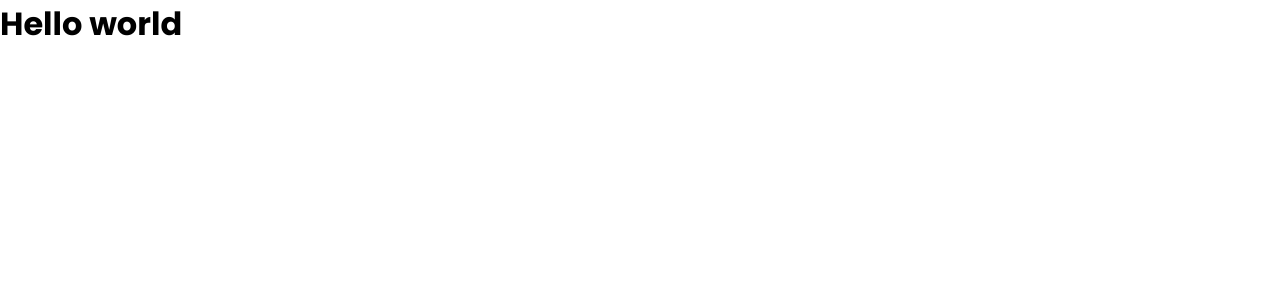
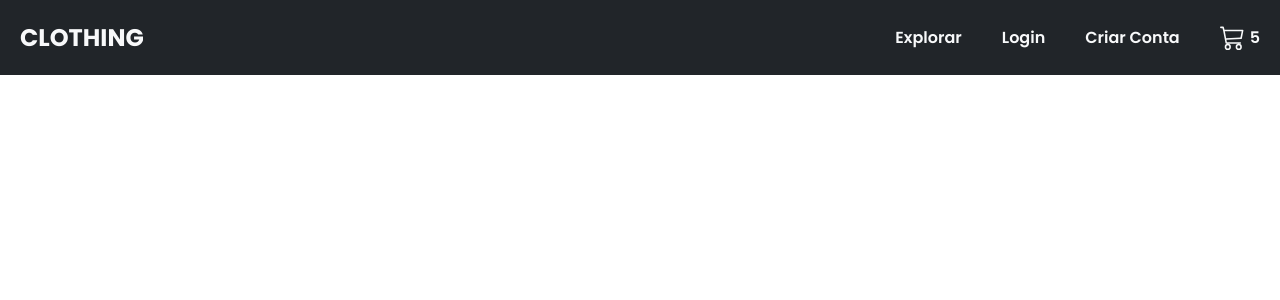
Before and after one commit to Waldst0n/ecommerce-front, a React (Vite) app: page / in a window 1280 px wide. Shown: the top 300 px of the page. Built offline with nearby package versions, Linux system fonts and the light colour scheme.

Commit message:
feat: Add Header Component

```diff
--- a/package.json
+++ b/package.json
@@ -11,7 +11,8 @@
   },
   "dependencies": {
     "react": "^18.3.1",
-    "react-dom": "^18.3.1"
+    "react-dom": "^18.3.1",
+    "react-icons": "^5.4.0"
   },
   "devDependencies": {
     "@eslint/js": "^9.16.0",
--- a/src/App.tsx
+++ b/src/App.tsx
@@ -1,4 +1,5 @@
 import { FunctionComponent, useState } from 'react';
+import Header from './components/header.component';
 
 interface AppProps {
   message?: string;
@@ -7,7 +8,7 @@ interface AppProps {
 const App: FunctionComponent<AppProps> = ({ message }) => {
   const [name, setName] = useState('');
 
-  return <h1>Hello world</h1>;
+  return <Header />;
 };
 
 export default App;
--- /dev/null
+++ b/src/components/header.component.tsx
@@ -0,0 +1,24 @@
+// Icons
+import { BsCart3 } from 'react-icons/bs';
+// Css
+import './header.styles.css';
+
+const Header = () => {
+  return (
+    <div className="header-container">
+      <h2 className="header-title">CLOTHING</h2>
+
+      <div className="header-items">
+        <div className="header-item">Explorar</div>
+        <div className="header-item">Login</div>
+        <div className="header-item">Criar Conta</div>
+        <div className="header-item">
+          <BsCart3 size={25} />
+          <span style={{ marginLeft: 5 }}>5</span>
+        </div>
+      </div>
+    </div>
+  );
+};
+
+export default Header;
--- /dev/null
+++ b/src/components/header.styles.css
@@ -0,0 +1,31 @@
+.header-container {
+  width: 100%;
+  background-color: #212529;
+  display: flex;
+  justify-content: space-between;
+  padding: 20px;
+  color: #f8f9fa;
+}
+
+.header-title {
+  font-weight: bold;
+  font-size: 1.5rem;
+}
+
+.header-items {
+  display: flex;
+  align-items: center;
+  justify-content: space-between;
+}
+.header-item {
+  font-weight: 600;
+  font-size: 1rem;
+  display: flex;
+  align-items: center;
+}
+
+.header-item:nth-child(1),
+.header-item:nth-child(2),
+.header-item:nth-child(3) {
+  margin-right: 40px;
+}
```
Also changed, not shown: src/components/Header.tsx (deleted), 1 other file (tests, documents, lock files or other folders).
